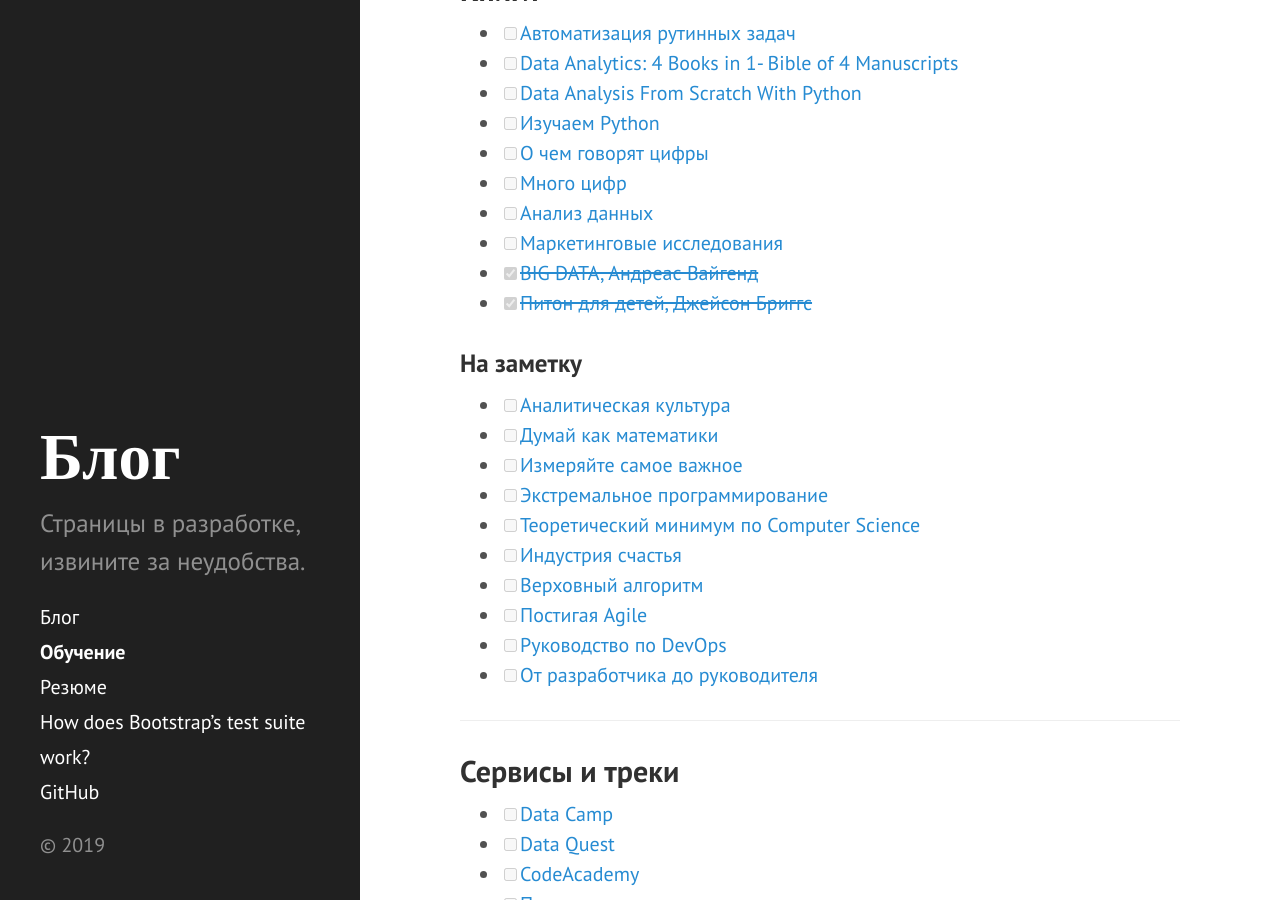
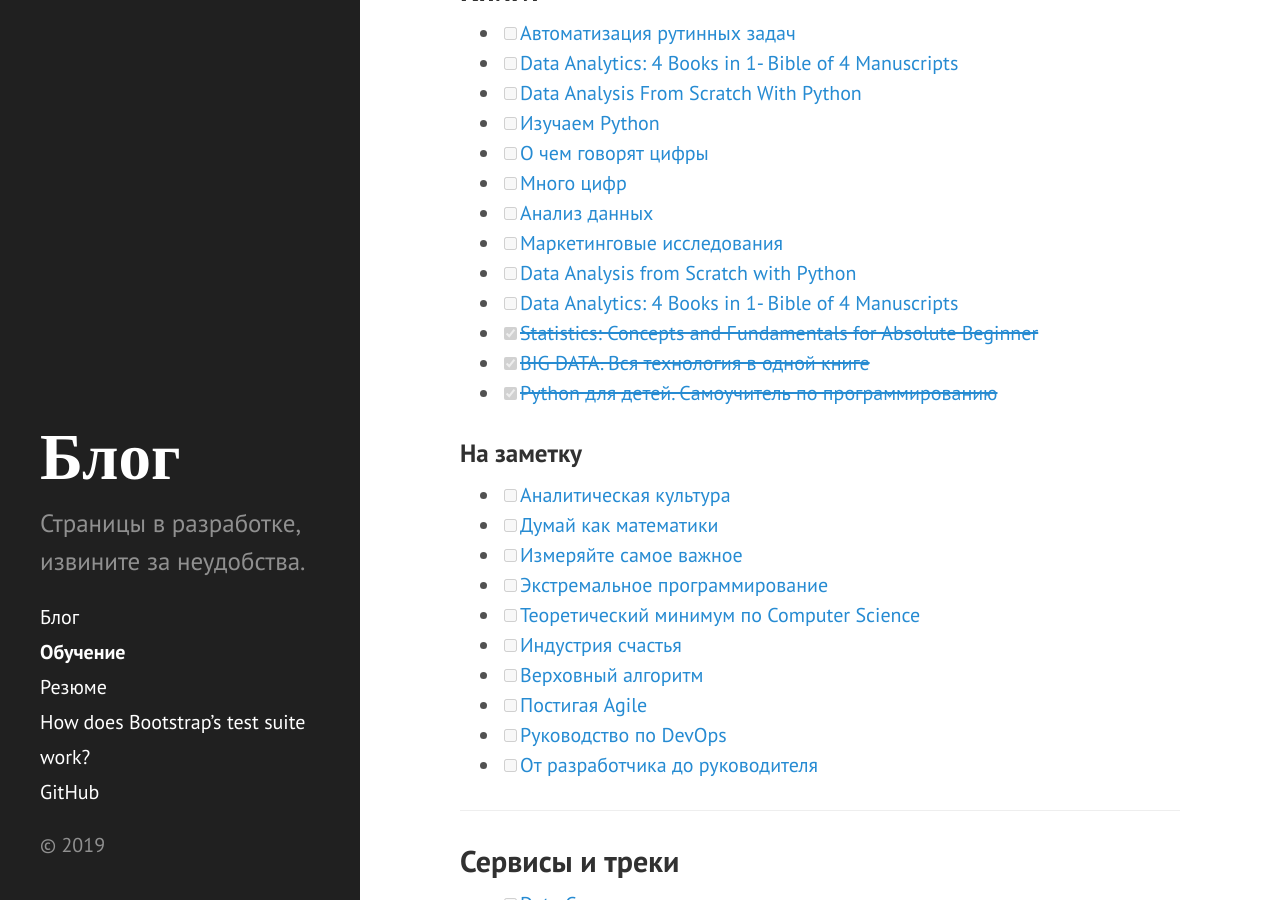
Before and after one commit to Drewleks/about-me, a Jekyll site: the page built from plan.md, in a window 1280 px wide and 900 px high, scrolled down 990 px. Built offline with Jekyll 4.4.1, drawn with Linux system fonts in a browser that asks for light colours.

```diff
--- a/plan.md
+++ b/plan.md
@@ -39,8 +39,11 @@ title: Обучение
 - [ ] [Много цифр](https://www.ozon.ru/context/detail/id/34806852/)
 - [ ] [Анализ данных](https://biblio-online.ru/book/analiz-dannyh-432178)
 - [ ] [Маркетинговые исследования](https://biblio-online.ru/book/marketingovye-issledovaniya-426419)
-- [x] [~~BIG DATA, Андреас Вайгенд~~](https://www.litres.ru/andreas-vaygend/big-data-vsya-tehnologiya-v-odnoy-knige/)
-- [x] [~~Питон для детей, Джейсон Бриггс~~](https://www.ozon.ru/context/detail/id/140025249/)
+- [ ] [Data Analysis from Scratch with Python](https://www.amazon.com/Data-Analysis-Scratch-Python-Visualization-ebook/dp/B07GFQCKNR)
+- [ ] [Data Analytics: 4 Books in 1- Bible of 4 Manuscripts](https://www.amazon.com/gp/product/B07D3RJB2W)
+- [x] [~~Statistics: Concepts and Fundamentals for Absolute Beginner~~](https://www.amazon.com/gp/product/B07HW1HR3T)
+- [x] [~~BIG DATA. Вся технология в одной книге~~](https://www.litres.ru/andreas-vaygend/big-data-vsya-tehnologiya-v-odnoy-knige/)
+- [x] [~~Python для детей. Самоучитель по программированию~~](https://www.ozon.ru/context/detail/id/140025249/)
 
 ### На заметку
 - [ ] [Аналитическая культура](https://www.litres.ru/karl-anderson-11438349/analiticheskaya-kultura-ot-sbora-dannyh-do-biznes-rezultatov/)
```
Also changed, not shown: _posts/2019-02-03-book-and-webinar.md (added, +9 -0 lines), assets/images/2019-02-03-book-and-webinar/profit-forecasting.png (added), assets/images/2019-02-03-book-and-webinar/statistics-concepts.jpg (added).
